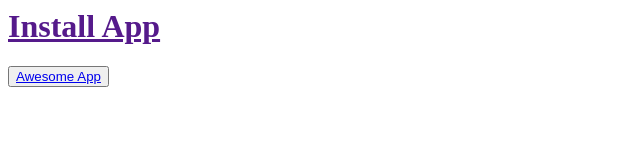
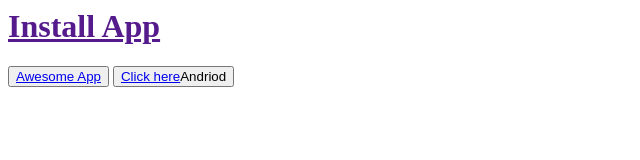
Before and after one commit to marcuschui1/app_test, a plain HTML site: page index.html in a window 1280 px wide. Shown: the whole page, without its empty margins (0-640 px from the left). Drawn offline with Linux system fonts and the light colour scheme.

Commit message:
just update

```diff
--- a/index.html
+++ b/index.html
@@ -7,4 +7,10 @@
       >Awesome App</a
     >
   </button>
+  <button>
+    <a
+      href="https://github.com/marcuschui1/app_test/raw/master/app-UAT-release.apk"
+      >Click here</a
+    >Andriod
+  </button>
 </html>
```
